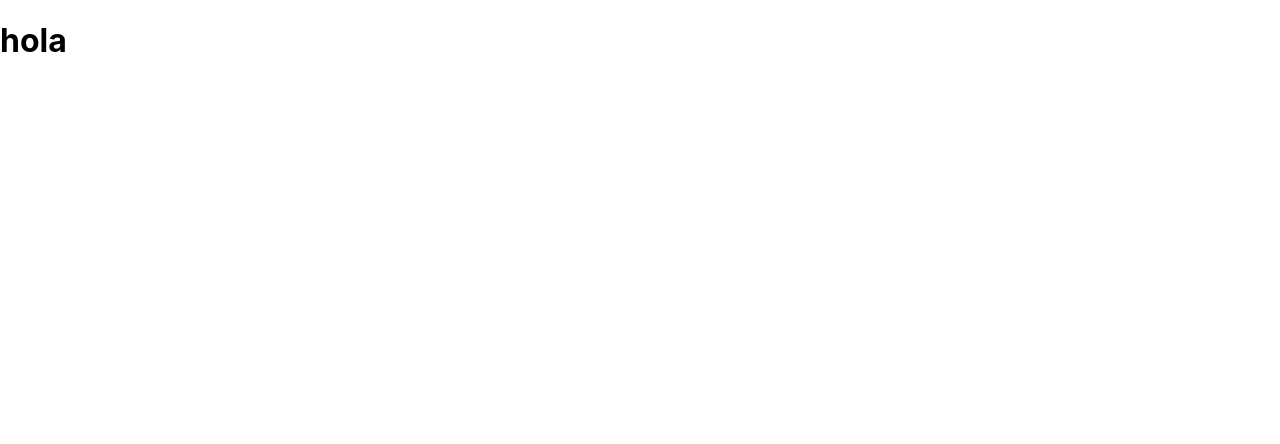
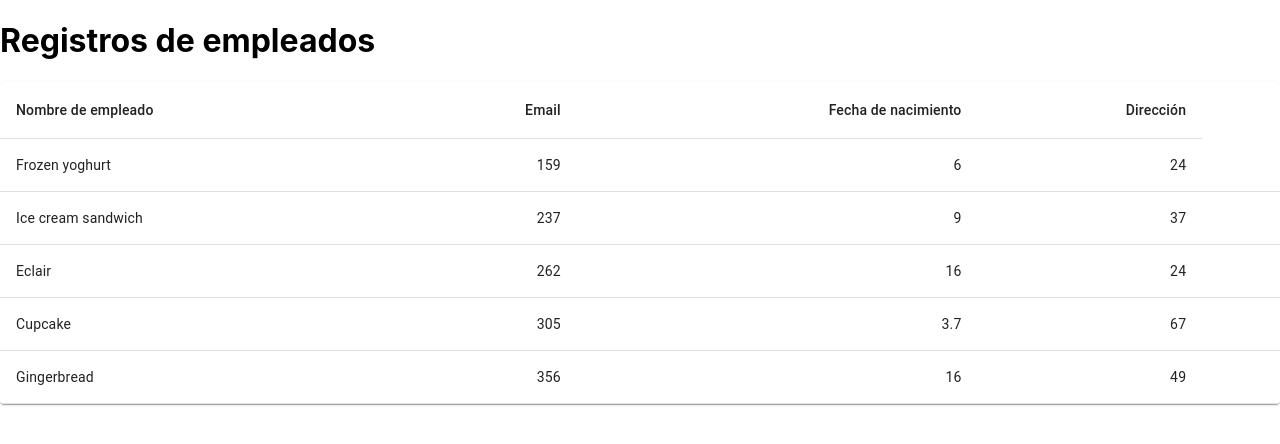
Before and after one commit to Bere333/Prueba_NullData, a React (Create React App) app: page /registros in a window 1280 px wide. Shown: the top 444 px of the page. Built offline with nearby package versions, Linux system fonts and the light colour scheme.

Commit message:
se agrego tabla de empleados

```diff
--- /dev/null
+++ b/src/Components/Table.jsx
@@ -0,0 +1,59 @@
+import React from 'react';
+import { makeStyles } from '@material-ui/core/styles';
+import Table from '@material-ui/core/Table';
+import TableBody from '@material-ui/core/TableBody';
+import TableCell from '@material-ui/core/TableCell';
+import TableContainer from '@material-ui/core/TableContainer';
+import TableHead from '@material-ui/core/TableHead';
+import TableRow from '@material-ui/core/TableRow';
+import Paper from '@material-ui/core/Paper';
+
+const useStyles = makeStyles({
+  table: {
+    minWidth: 650,
+  },
+});
+
+function createData(name, calories, fat, carbs, protein) {
+  return { name, calories, fat, carbs, protein };
+}
+
+const rows = [
+  createData('Frozen yoghurt', 159, 6.0, 24),
+  createData('Ice cream sandwich', 237, 9.0, 37),
+  createData('Eclair', 262, 16.0, 24),
+  createData('Cupcake', 305, 3.7, 67),
+  createData('Gingerbread', 356, 16.0, 49),
+];
+
+export default function SimpleTable() {
+  const classes = useStyles();
+
+  return (
+    <TableContainer component={Paper}>
+      <Table className={classes.table} aria-label="simple table">
+        <TableHead>
+          <TableRow>
+            <TableCell>Nombre de empleado</TableCell>
+            <TableCell align="right">Email</TableCell>
+            <TableCell align="right">Fecha de nacimiento</TableCell>
+            <TableCell align="right">Dirección</TableCell>
+          </TableRow>
+        </TableHead>
+        <TableBody>
+          {rows.map(row => (
+            <TableRow key={row.name}>
+              <TableCell component="th" scope="row">
+                {row.name}
+              </TableCell>
+              <TableCell align="right">{row.calories}</TableCell>
+              <TableCell align="right">{row.fat}</TableCell>
+              <TableCell align="right">{row.carbs}</TableCell>
+              <TableCell align="right">{row.protein}</TableCell>
+            </TableRow>
+          ))}
+        </TableBody>
+      </Table>
+    </TableContainer>
+  );
+}
--- a/src/Views/AllRegisters/AllRegisters.jsx
+++ b/src/Views/AllRegisters/AllRegisters.jsx
@@ -1,9 +1,12 @@
 import React from 'react';
+
+import Table from '../../Components/Table'
 
 export default function AllRegisters (){
     return(
         <div>
-            <h1>hola</h1>
+            <h1>Registros de empleados</h1>
+            <Table/>
         </div>
     )
 }
```
